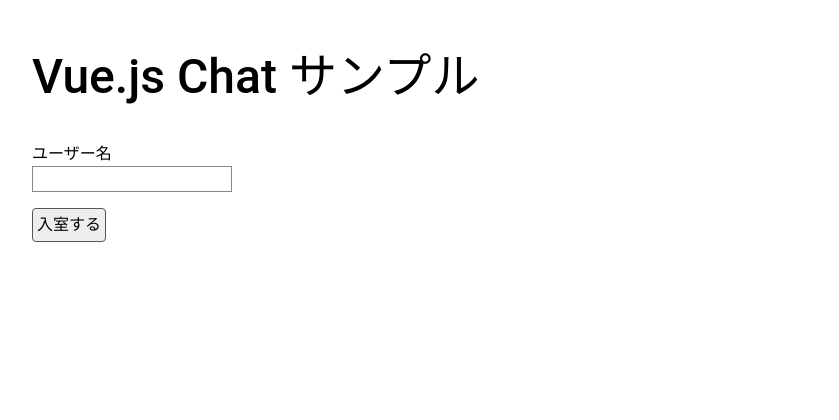
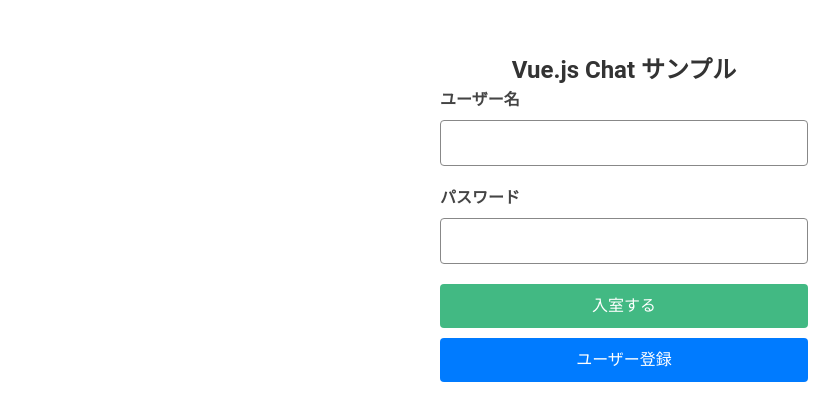
Before and after one commit to rkclhack/hackathon-t1-B, a Vue app in the folder chatapp/: page / in a window 1280 px wide. Shown: the top 420 px of the page, without its empty margins (16-855 px from the left). Built offline with nearby package versions, Linux system fonts and the light colour scheme; no server answers.

Commit message:
ログイン画面変更

```diff
--- a/chatapp/src/components/Chat.vue
+++ b/chatapp/src/components/Chat.vue
@@ -48,62 +48,7 @@
 
 }
 
-// 退室メッセージをサーバに送信する
-const onExit = () => {
-  const exitData = {
-    userName: userName.value
-  };
-  // サーバーに退室イベントを送信
-  socket.emit("exitEvent", exitData);
-}
 
-
-
-
-// メモを画面上に表示する
-const onMemo = () => {
-  // メモの内容を表示
-if (chatContent.value.trim() === "") return;
-
-  const memo = new ChatMessage(
-    3,                    // messageType: 3 = メモ
-    userName.value,
-    new Date(),
-    chatContent.value
-  );
-
-  const formatted = `[${memo.getFormattedTime()}] ${memo.sendBy}さんのメモ：${memo.content}`;
-  //↑これいらないかも(鈴木隆慎)
-  // memoList.unshift(formatted);      // メモ専用リストに追加
-  chatList.unshift(memo);      // 表示中チャットにも追加（任意）
-  chatContent.value = "";
-  // 入力欄を初期化
-
-}
-// #endregion
-
-// #region socket event handler
-// サーバから受信した入室メッセージ画面上に表示する
-const onReceiveEnter = (data) => {
-
-  const time = new Date()// 現在時刻
-  const message = new ChatMessage(
-    0,                    // messageType: 0 = 入室
-    data.userName,
-    time,
-    `${data.userName}さんが入室しました。`
-  )
-  chatList.unshift(message);
-}
-
-// サーバから受信した退室メッセージを受け取り画面上に表示する
-const onReceiveExit = (data) => {
-}
-
-// サーバから受信した投稿メッセージを画面上に表示する
-const onReceivePublish = (data) => {
-  chatList.push()
-}
 // #endregion
 
 // #region local methods
@@ -129,7 +74,7 @@
       // chatList は template で v-for ループされており、これに追加すると画面に表示されます。
       chatList.unshift(exitMessage);
   })
-
+// a
   // 投稿イベントを受け取ったら実行
   socket.on("publishEvent", (data) => {
      const publishmessage = new ChatMessage(
--- a/chatapp/src/components/Login.vue
+++ b/chatapp/src/components/Login.vue
@@ -14,43 +14,124 @@
 
 // #region reactive variable
 const inputUserName = ref("")
+const inputPassword = ref("") // パスワード用
 // #endregion
 
 // #region browser event handler
-// 入室メッセージをクライアントに送信する
+// 入室処理
 const onEnter = () => {
-  // ユーザー名が入力されているかチェック
   if (inputUserName.value.trim() === "") {
     alert("ユーザー名を入力してください")
     return
   }
-  // 入室メッセージを送信
+  // 入室イベント送信
   socket.emit("enterEvent", { userName: inputUserName.value })
+  userName.value = inputUserName.value
+  router.push({ name: "chat" })
+}
 
-  // 全体で使用するnameに入力されたユーザー名を格納
-  userName.value = inputUserName.value
-
-  // チャット画面へ遷移
-  router.push({ name: "chat" })
+// ユーザー登録処理
+const onRegister = () => {
+  if (inputUserName.value.trim() === "" || inputPassword.value.trim() === "") {
+    alert("ユーザー名とパスワードを入力してください")
+    return
+  }
+  // 登録処理の例（サーバー側にemit）
+  socket.emit("registerEvent", {
+    userName: inputUserName.value,
+    password: inputPassword.value,
+  })
+  alert("ユーザー登録が完了しました")
+  inputPassword.value = "" // パスワードクリア
 }
 // #endregion
 </script>
 
 <template>
   <div class="mx-auto my-5 px-4">
-    <h1 class="text-h3 font-weight-medium">Vue.js Chat サンプル</h1>
-    <div class="mt-10">
+    <h1 class="page-title">Vue.js Chat サンプル</h1>
+
+    <div class="form-group">
       <p>ユーザー名</p>
       <input type="text" class="user-name-text" v-model="inputUserName" />
     </div>
+
+    <div class="form-group">
+      <p>パスワード</p>
+      <input type="password" class="user-name-text" v-model="inputPassword" />
+    </div>
+
     <button type="button" @click="onEnter" class="button-normal">入室する</button>
+    <button type="button" @click="onRegister" class="button-normal register-btn">ユーザー登録</button>
   </div>
 </template>
 
 <style scoped>
+.mx-auto {
+  max-width: 400px;
+  margin-left: auto;
+  margin-right: auto;
+}
+
+.my-5 {
+  margin-top: 2rem;
+  margin-bottom: 2rem;
+}
+
+.px-4 {
+  padding-left: 1rem;
+  padding-right: 1rem;
+}
+
+.page-title {
+  font-size: 24px;
+  text-align: center;
+  color: #333;
+  font-weight: bold;
+}
+
+.form-group {
+  margin-bottom: 20px;
+}
+
+p {
+  margin-bottom: 8px;
+  font-weight: bold;
+  color: #444;
+}
+
 .user-name-text {
-  width: 200px;
+  width: 100%;
+  padding: 10px;
   border: 1px solid #888;
-  margin-bottom: 16px;
+  border-radius: 4px;
+  font-size: 16px;
+  box-sizing: border-box;
+}
+
+.button-normal {
+  display: block;
+  width: 100%;
+  padding: 10px 0;
+  margin-top: 10px;
+  background-color: #42b983;
+  color: white;
+  border: none;
+  border-radius: 4px;
+  font-size: 16px;
+  cursor: pointer;
+  transition: background-color 0.2s ease;
+}
+
+.button-normal:hover {
+  background-color: #369a6e;
+}
+
+.register-btn {
+  background-color: #007bff;
+}
+
+.register-btn:hover {
+  background-color: #0056b3;
 }
 </style>
```
